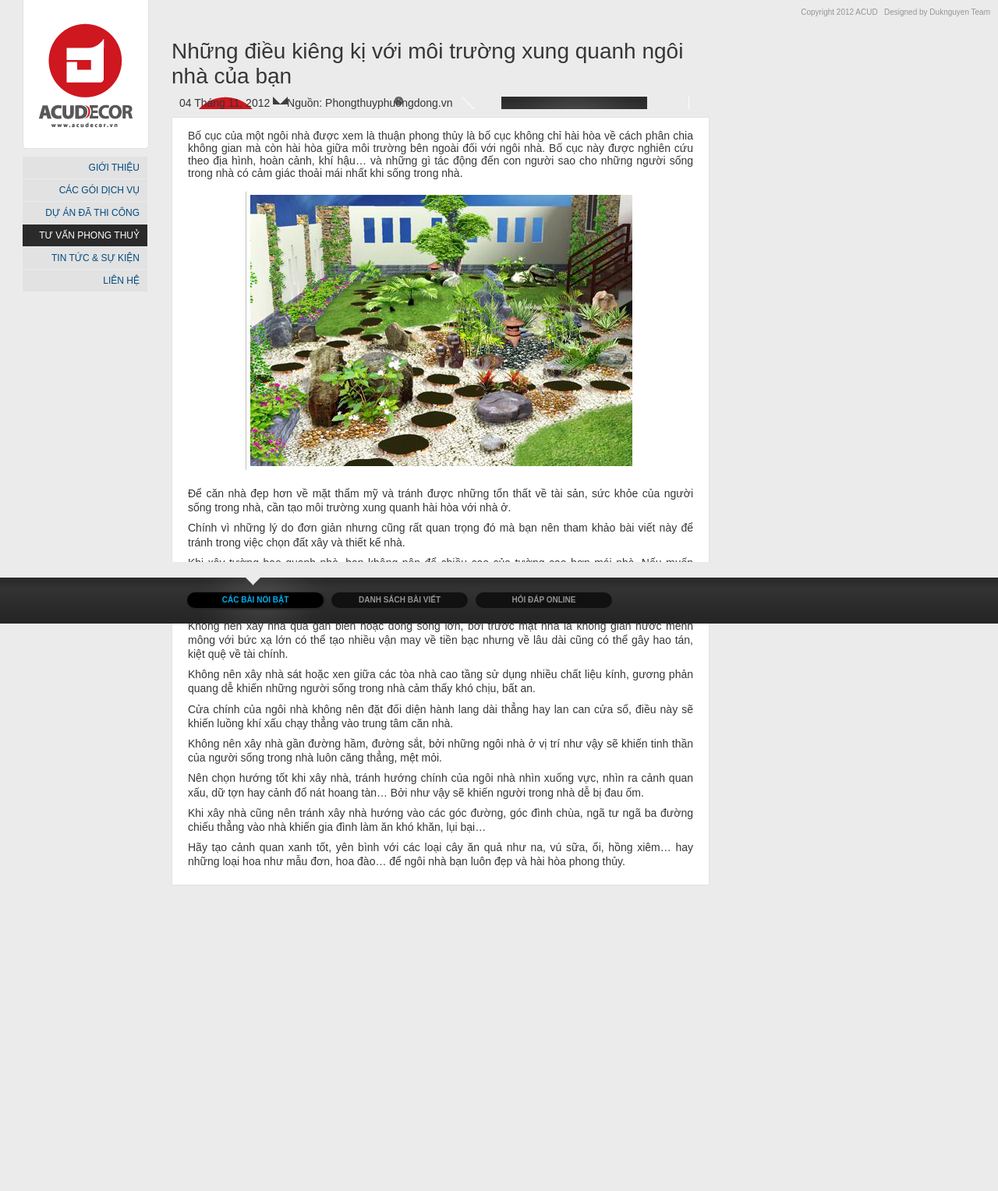
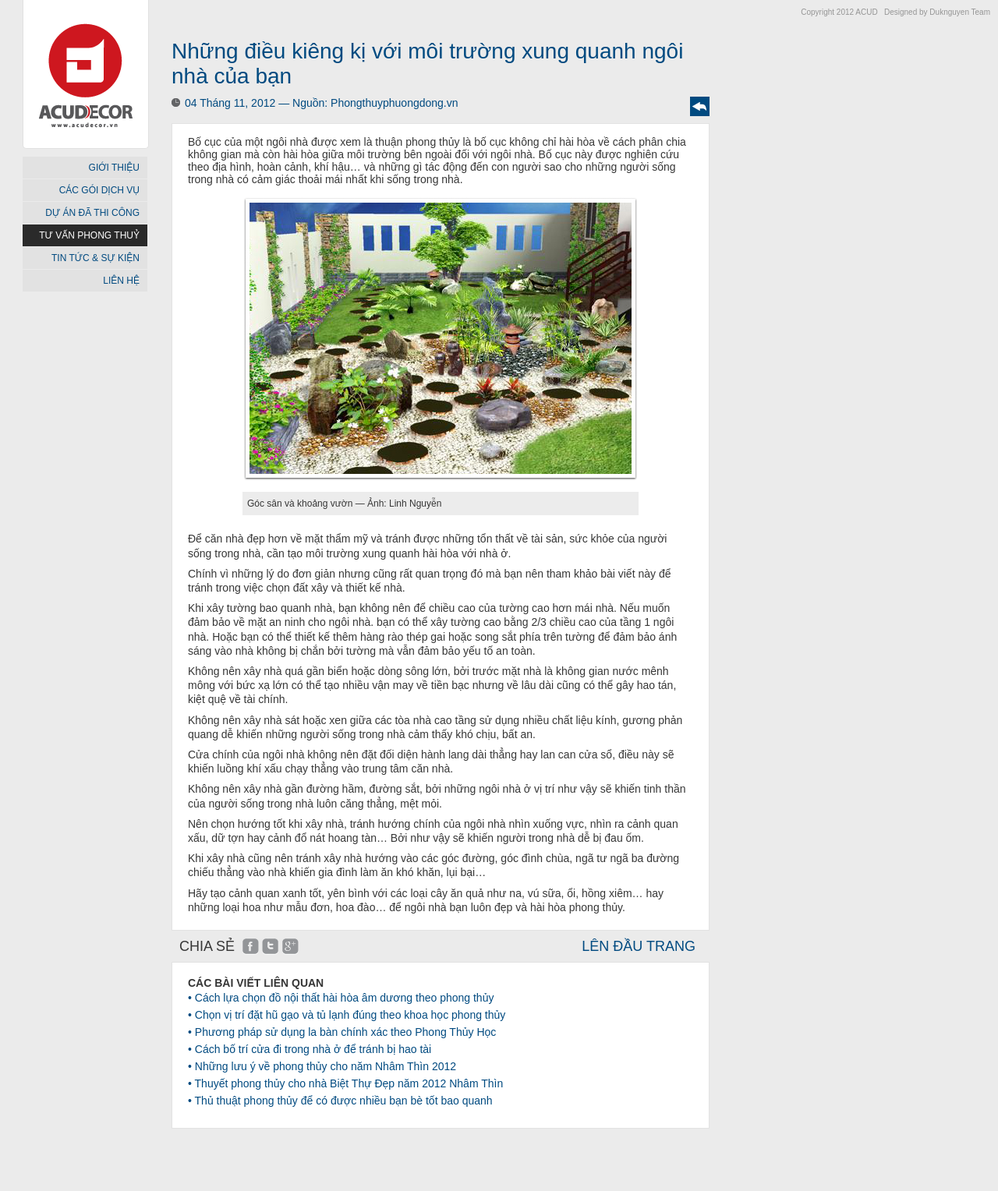
Before and after one commit to nmtam/acudecor, a PHP site: page /consult_details.html in a window 1280 px wide. Shown: the whole page at 78% size. Before the commit the page ends 1135 px from the top, so only its background shows below. Run offline with PHP 8.4, Linux system fonts and the light colour scheme.

Commit message:
finish details pages

```diff
--- a/consult_details.html
+++ b/consult_details.html
@@ -19,8 +19,9 @@
         <div class="inside_content_wrapper">
 			<div class="consultant_container">
 				<div class="consultant_titles">
+					<a name="top"/>
 					<h1 class="main_titles">Những điều kiêng kị với môi trường xung quanh ngôi nhà của bạn </h1>
-					<div class="consultant_times">04 Tháng 11, 2012  —  Nguồn: Phongthuyphuongdong.vn</div>
+					<div class="consultant_times"><img src="css/imgs/clock.png"/ class="image_clock"><span>04 Tháng 11, 2012  —  Nguồn: Phongthuyphuongdong.vn</span><a href="#" style="float:right"><img src="css/imgs/backbutton.png"/ class="image_back"> </a></div>
 				</div>
 				<div class="consultant_details">
 					<div class="consultant_hightlight">
@@ -28,6 +29,7 @@
 					</div>
 					<div class="consultalt_image">
 					  <image src="userfiles/new_details_1.jpg"/>
+					  <div class="image_notice">Góc sân và khoảng vườn — Ảnh: Linh Nguyễn</div>
 					</div>
 					<div class="consultant_news_content">
 						<p>Để căn nhà đẹp hơn về mặt thẩm mỹ và tránh được những tổn thất về tài sản, sức khỏe của người sống trong nhà, cần tạo môi trường xung quanh hài hòa với nhà ở.</p>
@@ -42,18 +44,28 @@
 						<p>Hãy tạo cảnh quan xanh tốt, yên bình với các loại cây ăn quả như na, vú sữa, ổi, hồng xiêm… hay những loại hoa như mẫu đơn, hoa đào… để ngôi nhà bạn luôn đẹp và hài hòa phong thủy.</p>
 					</div>
 				</div>
-			</div>
+				<div class="social_networks" style="clear:both">
+					<div class ="social_notice">chia sẻ</div>
+					<a class ="social_facebook" href="#"> </a>
+					<a class ="social_twitter" href="#"> </a>
+					<a class ="social_gplus" href="#"></a>
+					<a class ="social_backtotop" href="#top">Lên đầu trang</a>
+				</div>
+				<div class="consultant_details">
+					<div class="news_monthly">
+						<h2 class="news_details_related">Các bài viết liên quan</h2>
+						<ul>
+						  <li class="news_items"><a href="#">• Cách lựa chọn đồ nội thất hài hòa âm dương theo phong thủy</a></li>
+						  <li class="news_items"><a href="#">• Chọn vị trí đặt hũ gạo và tủ lạnh đúng theo khoa học phong thủy  </a></li>
+						  <li class="news_items"><a href="#">• Phương pháp sử dụng la bàn chính xác theo Phong Thủy Học</a></li>
+						  <li class="news_items"><a href="#">• Cách bố trí cửa đi trong nhà ở để tránh bị hao tài</a></li>
+						  <li class="news_items"><a href="#">• Những lưu ý về phong thủy cho năm Nhâm Thìn 2012</a></li>
+						  <li class="news_items"><a href="#">• Thuyết phong thủy cho nhà Biệt Thự Đẹp năm 2012 Nhâm Thìn</a></li>
+						  <li class="news_items last_news" ><a href="#">• Thủ thuật phong thủy để có được nhiều bạn bè tốt bao quanh</a></li>
+					  </ul>
+					</div> <!-- news_monthly -->
+				</div>
 		</div>
-        <section id="inside_footer">
-        	<nav class="clearfix">
-            	<ul>
-                	<li><a href="#" class="active">các bài nổi bậT</a></li>
-                    <li><a href="#">Danh sách bài viết</a></li>
-                    <li><a href="#">hỏi đáp online</a></li>
-                </ul>
-            </nav>
-        </section>
-
         <!-- Other part: logo, navigation, copyright,...-->
         <div id="logo"><a href="/" class="hide_content"><span>Welcome to ACUDECOR.VN</span></a></div>
         <nav id="main_navigation">
--- a/css/style.css
+++ b/css/style.css
@@ -597,10 +597,10 @@
   height:85px;
 }
 .headlines_content {
-  width: 725px;
+  width: 723px;
 }
 .inside_content_wrapper .headlines_items {
-  height: 151px;
+  height: 150px;
   margin-top: 8px;
   border: 1px solid #E2E2E2;
 }
@@ -618,12 +618,10 @@
   color: #004a80;
   font:normal 18px/18.4px Arial, Verdana;
   margin: 10px 0px;
-  text-align: justify;
 }
 .headlines_items .headlines_summary {
   color: #363636;
   font:normal 12px Arial, Verdana;
-  text-align: justify;
 }
 /* end of headlines */
 /* consultant news page */
@@ -668,25 +666,88 @@
 .consultant_container .consultant_titles  {
   font: normal 28px Arial, Verdana;
   color: #363636;
+  margin-bottom: 18px;
 }
 .consultant_titles .consultant_times {
-  margin: 10px;
   width: 100%;
   font: normal 14px Arial, Verdana;
-  background: url("/imgs/sprite.png") no-repeat scroll 0 0 transparent;
+  margin:10px 0px;
 }
 .consultant_details .consultant_hightlight {
   font: normal 14px Arial, Verdana;
-  text-align: justify;
 }
 .consultant_details .consultalt_image {
   text-align: center;
-  margin-top: 15px;
+  margin: 15px 70px;
+}
+.consultant_details .consultalt_image .image_notice {
+  background: #ececec;
+  margin: 15px 0px;
+  text-align: left;
+  font: normal 12px/18.4px Arial, Verdana;
+  padding: 6px;
+}
+.consultant_container .news_monthly_titles {
+  color: #363636;
+  padding: 10px 0px;
+  font: normal 18px Arial, Verdana;
+}
+.consultant_container .social_networks {
+  color: #363636;
+  padding: 10px 0px;
+  width: 690px;
+  height: 20px;
+  font: normal 18px Arial, Verdana;
+}
+.consultant_details .consultant_news_content {
+  font: normal 14px Arial, Verdana;
+  margin-top: 18px;
+}
+ .consultant_times .image_clock {
+  vertical-align: baseline;
+  margin-right: 5px;
 }
 
-.consultant_details .consultant_news_content {
-  font: normal 14px Arial, Verdana;
-  text-align: justify;
-  margin-top: 18px;
+.consultant_times .image_back{
+  vertical-align: top;
+}
+.consultant_container .social_networks .social_notice{
+  text-transform:uppercase;
+  padding: 0px 10px 0px 10px;
+  float:left;
+}
+
+.consultant_container .social_networks .social_facebook{
+  background: url("imgs/sprite.png") no-repeat -620px 0px;
+  height: 21px;
+  width: 25px;
+  float:left;
+}
+
+.consultant_container .social_networks .social_twitter{
+  background: url("imgs/sprite.png") no-repeat -646px 0px;
+  height: 21px;
+  width: 25px;
+  float:left;
+}
+
+.consultant_container .social_networks .social_gplus{
+  background: url("imgs/sprite.png") no-repeat -671px 0px;
+  height: 21px;
+  width: 25px;
+  float:left;
+}
+.consultant_container .social_networks .social_backtotop {
+  text-transform:uppercase;
+  color: #004a80;
+  font: font: normal 10px/18.4px Arial, Verdana;
+  float: right;
+  margin-right: 18px;
+}
+.consultant_details .news_details_related {
+  text-transform:uppercase;
+  color: #363636;
+  font: bold 14px/18.4px Arial, Verdana;
+  padding: 2px 0px;
 }
 /* end of consultant details page */
```
Also changed, not shown: consult_news.html (+17 -17 lines), css/imgs/backbutton.png (added), css/imgs/clock.png (added), css/imgs/sprite.png, userfiles/new_details_1.jpg, 1 other file.
